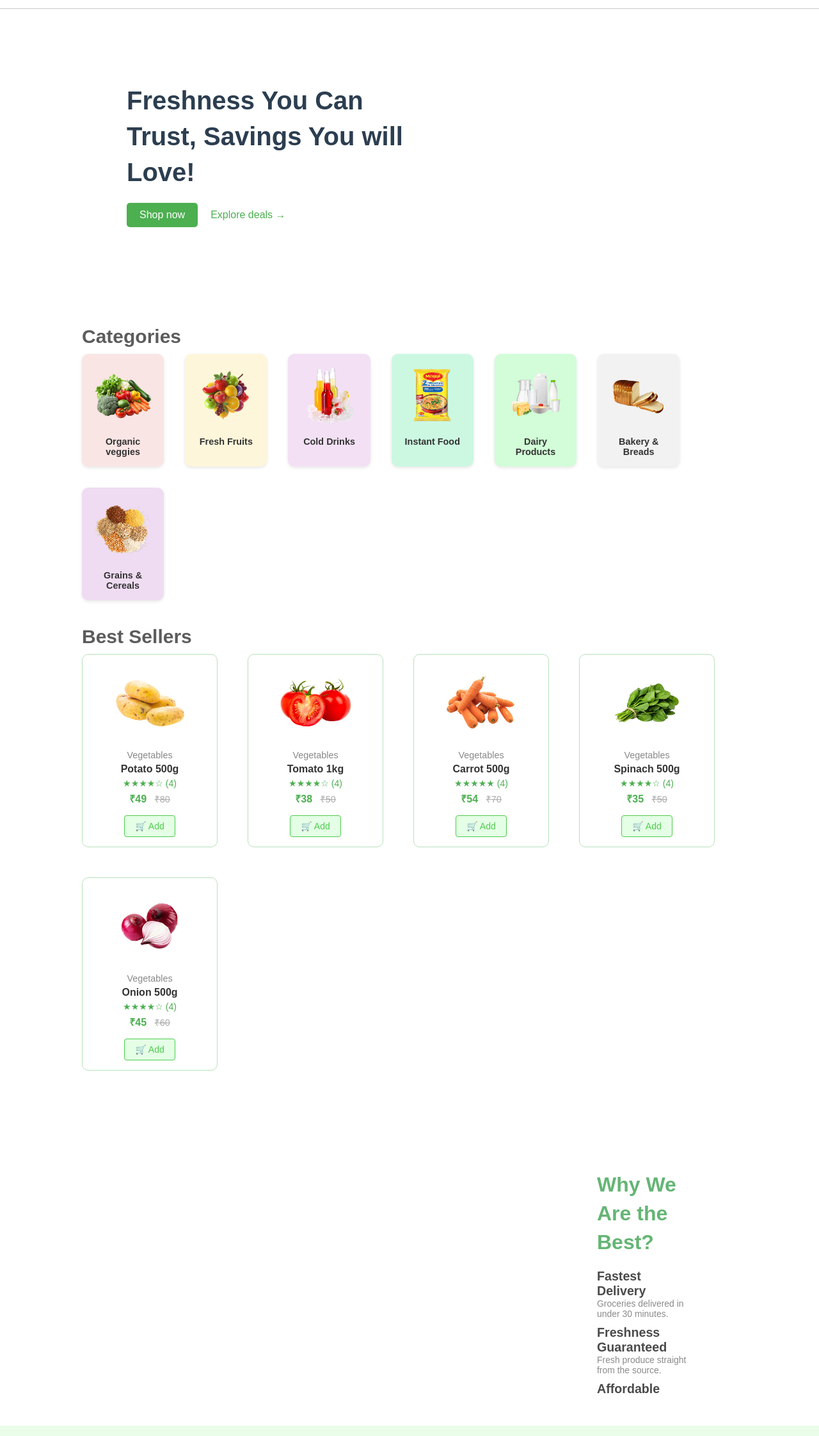
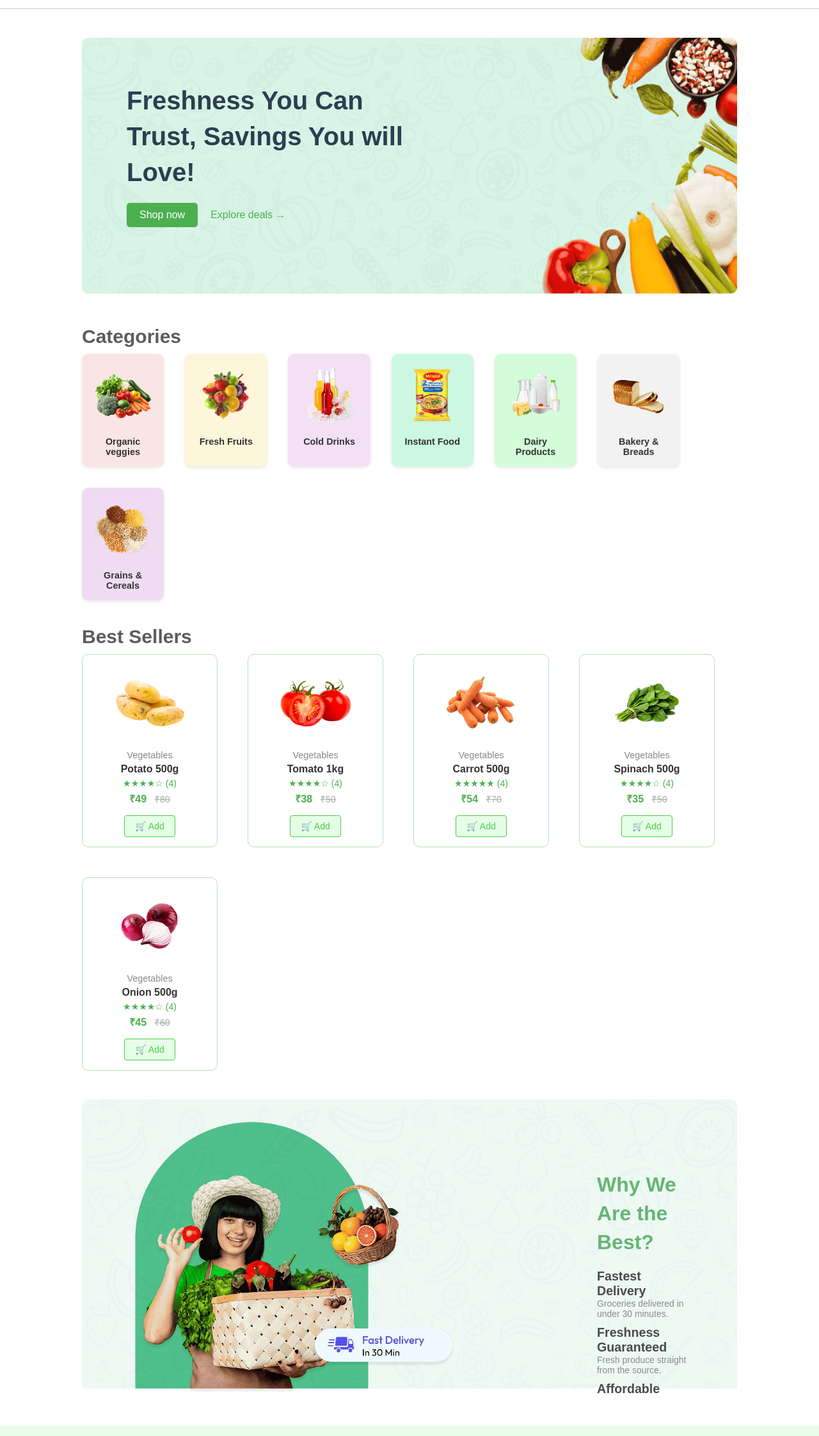
Before and after one commit to PurushottamBarai/GreenCart, a plain HTML site: page index.html in a window 1280 px wide. Shown: the part 56-2300 px from the top of the page at 64% size. Drawn offline with Linux system fonts and the light colour scheme.

Commit message:
Update style.css

```diff
--- a/style.css
+++ b/style.css
@@ -111,7 +111,7 @@ body {
 
     max-width: 1250px;
     position: relative;
-    background-image: url('main_banner_bg.png');
+    background-image: url('assets/main_banner_bg.png');
     overflow: hidden;
 }
 
@@ -168,7 +168,7 @@ body {
 
     max-width: 1250px;
     position: relative;
-    background-image: url('bottom_banner_image.png');
+    background-image: url('assets/bottom_banner_image.png');
     overflow: hidden;
 }
 .bottom-banner {
```
